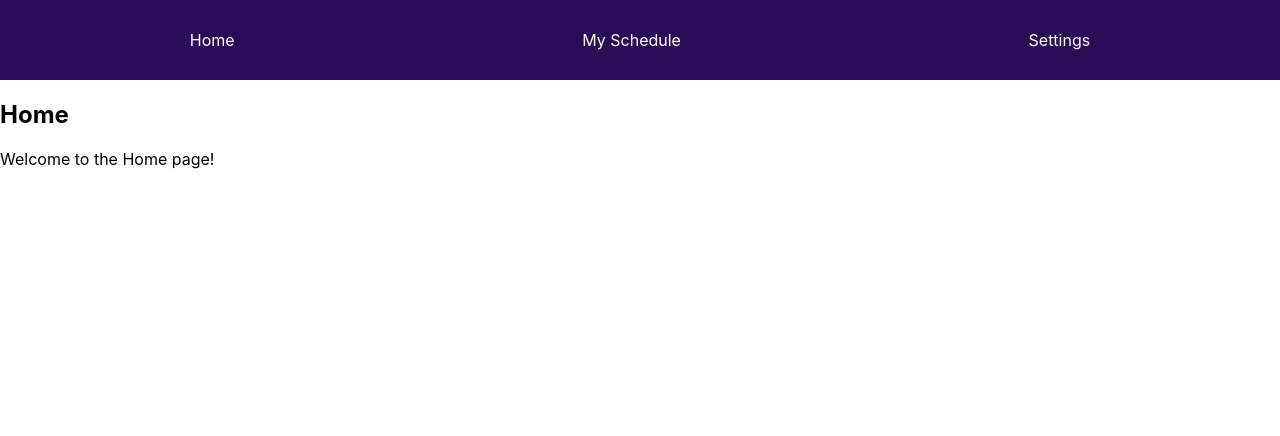
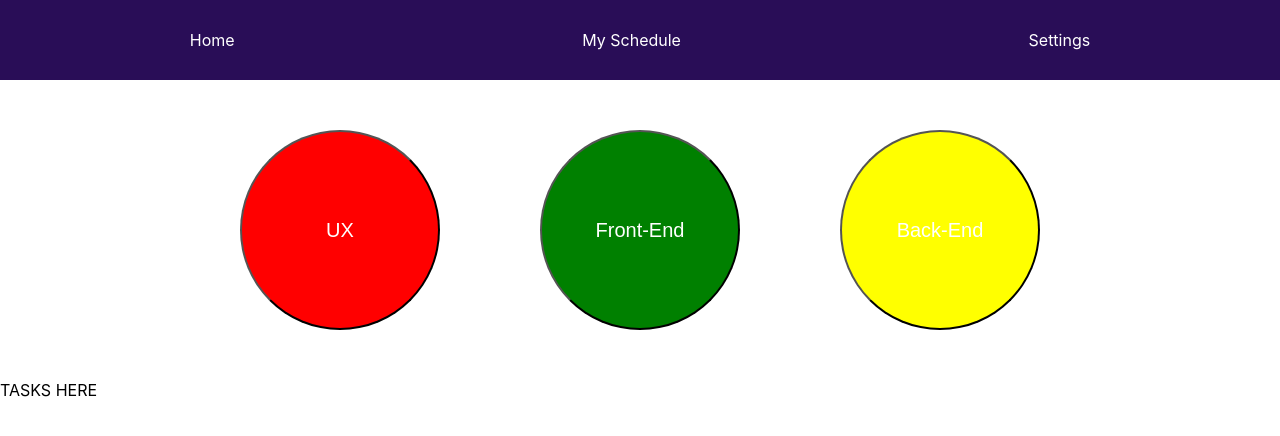
Before and after one commit to alexanderjsn/alexanderjsn-JAVA23-AJS-slutprojekt-Alexander-Jansson, a React (Create React App) app: page / in a window 1280 px wide. Shown: the top 436 px of the page. Built offline with nearby package versions, Linux system fonts and the light colour scheme.

Commit message:
testade att göra knappar

```diff
--- /dev/null
+++ b/src/Home.css
@@ -0,0 +1,31 @@
+.btnClass {
+    background-color: #1f116d;
+    color: white;
+    padding: 20px 40px;
+    text-align: center;
+    font-size: 20px;
+    margin: 50px;
+    border-radius: 50%;
+    width: 200px;
+    height: 200px;
+
+}
+
+.UX{
+    background-color: red;
+
+}
+.Front-End{
+    background-color: green;
+}
+
+.Back-End{
+    background-color: yellow;
+}
+
+
+.btnDiv{
+    display: flex;
+    justify-content: center;
+    flex-wrap: wrap;
+}
--- a/src/Home.tsx
+++ b/src/Home.tsx
@@ -1,16 +1,24 @@
-import React from 'react';
 import { BrowserRouter as Router, Route, Routes } from 'react-router-dom';
+import './Home.css';
+import React, { useState } from 'react';
 
 function Home() {
+
     const makeBtn = () => {
-        for(let i = 0; i < 3; i++){}
+        let buttons = [];
+        const labelBtn = ['UX', 'Front-End', 'Back-End'];
+
+        for(let i = 0; i < labelBtn.length; i++){
+            buttons.push(<button key={i} className={`btnClass ${labelBtn[i]}`}>{labelBtn[i]}</button>);
+        }return buttons;
     };
+
 
 
     return (
         <div>
-            <h2>Home</h2>
-            <p>Welcome to the Home page!</p>
+            <div className="btnDiv">{makeBtn()}</div>
+            <div className="taskDiv">TASKS HERE</div>
         </div>
     );
 }
```
